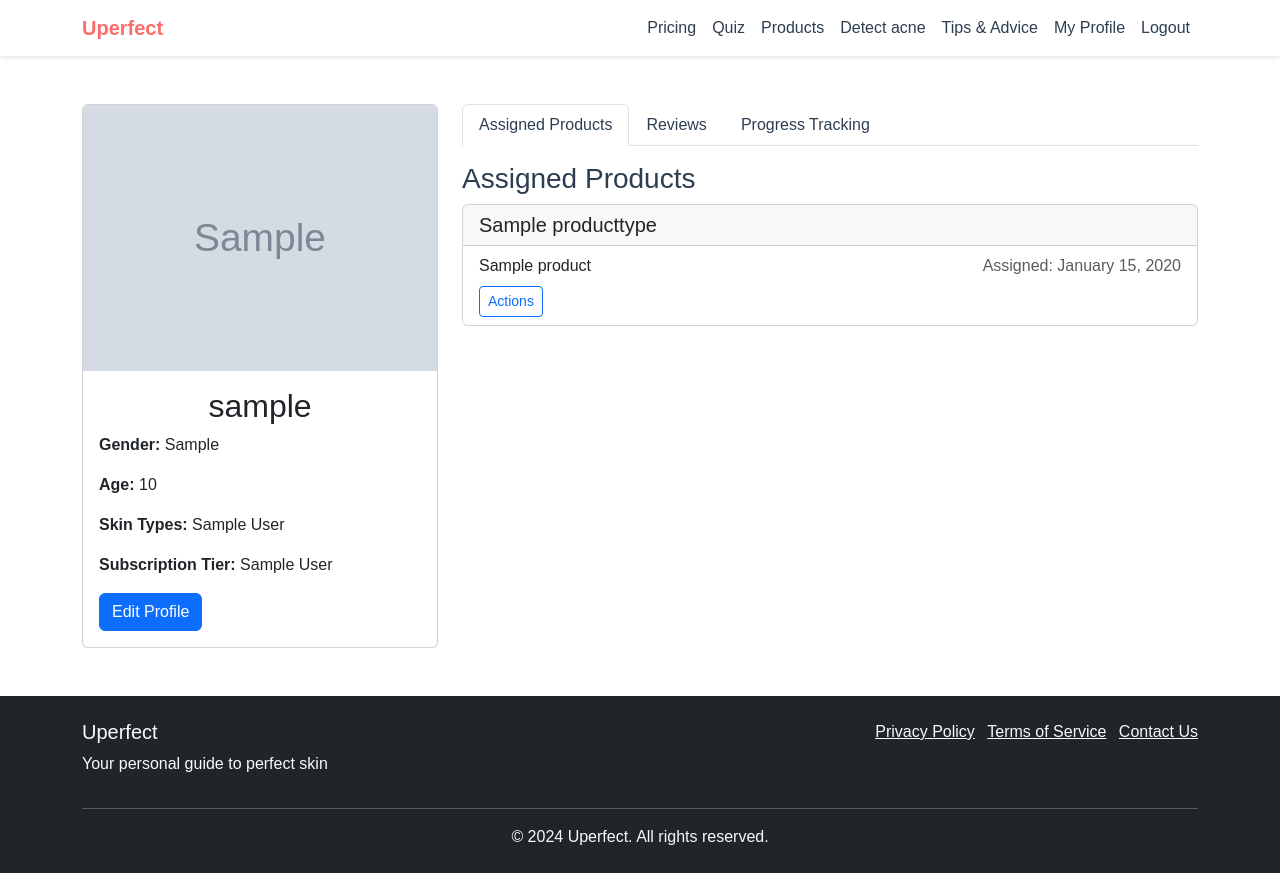
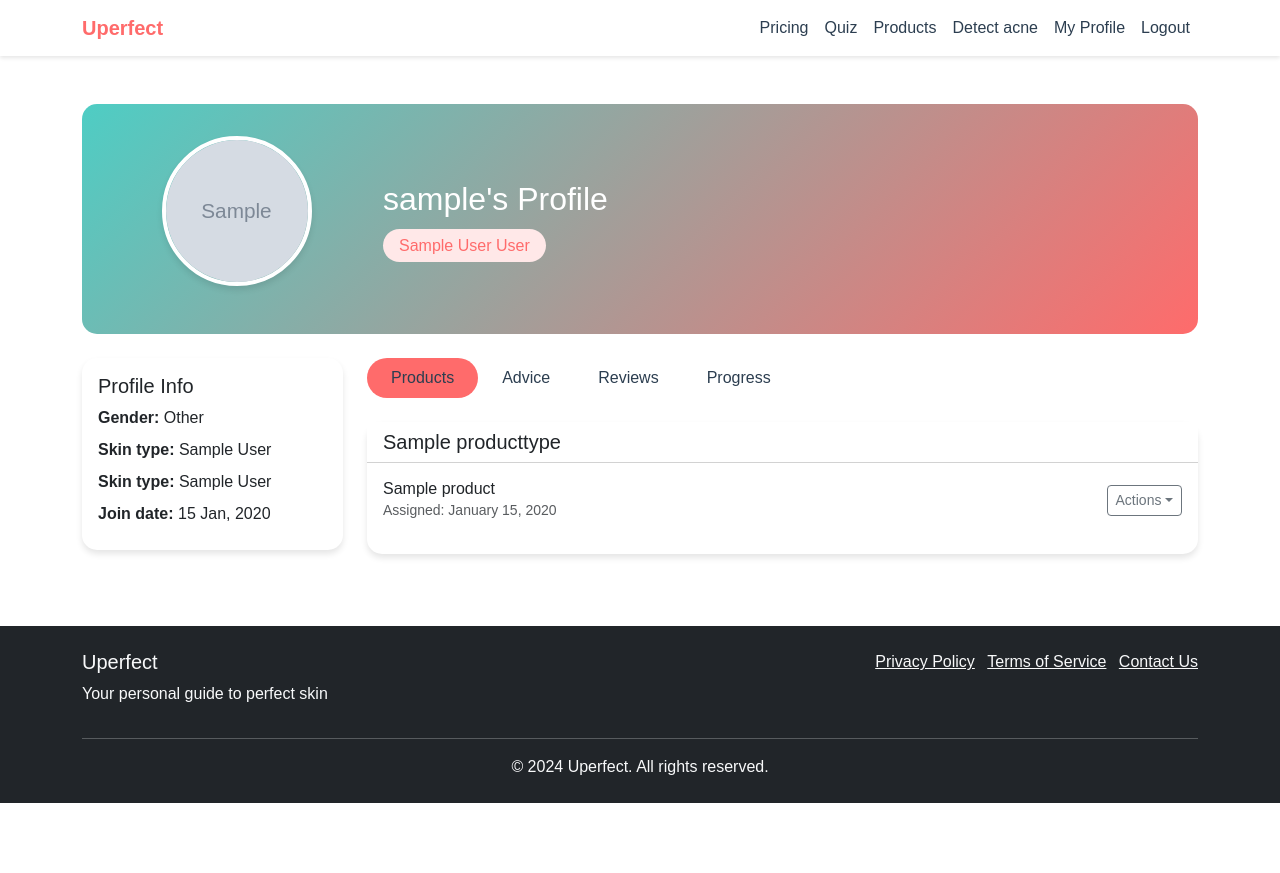
Before and after one commit to succy1/Uperfect, a Django app: page /profile/ in a window 1280 px wide. After the commit the page ends 803 px from the top, so only its background shows below. Run offline with Django 5.2, Linux system fonts and the light colour scheme; a user stored in the database is signed in; tables that the repository leaves empty hold one stand-in row (values such as "Sample post"); grey boxes marked "Sample" are stand-in pictures; some libraries are stand-ins or nearby versions.

Commit message:
upgrade profile ui, add advice

```diff
--- a/accounts/admin.py
+++ b/accounts/admin.py
@@ -7,3 +7,4 @@ admin.site.register(Profile)
 admin.site.register(SkinCondition)
 admin.site.register(SkincareGoal)
 admin.site.register(SubscriptionTier)
+admin.site.register(SkincareAdvice)
--- a/accounts/forms.py
+++ b/accounts/forms.py
@@ -1,6 +1,7 @@
 from django import forms
 from django.contrib.auth.models import User
 from django.contrib.auth.forms import UserCreationForm
+from .models import Profile
 
 class UserRegisterForm(UserCreationForm):
     email = forms.EmailField()
@@ -8,3 +9,17 @@ class UserRegisterForm(UserCreationForm):
     class Meta:
         model = User
         fields = ['username', 'email', 'password1', 'password2']
+
+class UserUpdateForm(forms.ModelForm):
+    email = forms.EmailField()
+
+    class Meta:
+        model = User
+        fields = ["username", "email"]
+
+class ProfileUpdateForm(forms.ModelForm):
+    profile_picture = forms.ImageField()
+
+    class Meta:
+        model = Profile
+        fields = ['profile_picture']
--- a/accounts/views.py
+++ b/accounts/views.py
@@ -1,8 +1,8 @@
 from django.shortcuts import render, redirect, get_object_or_404
-from .forms import UserRegisterForm
+from .forms import UserRegisterForm, UserUpdateForm, ProfileUpdateForm
 from .quiz import *
 from django.contrib.auth.decorators import login_required
-from .models import Profile, SkincareGoal, SkinCondition, SkinType, SubscriptionTier
+from .models import *
 from django.apps import apps
 from django.contrib import messages
 
@@ -39,11 +39,30 @@ def profile(request):
             grouped_user_products[product_type] = []
         grouped_user_products[product_type].append(user_product)
 
+    if request.method == "POST":
+        u_form = UserUpdateForm(request.POST, instance=request.user)
+        p_form = ProfileUpdateForm(request.POST, request.FILES, instance=request.user.profile)
+
+        if u_form.is_valid() and p_form.is_valid():
+            u_form.save()
+            p_form.save()
+            return redirect("profile")
+    else:
+        u_form = UserUpdateForm(instance=request.user)
+        p_form = ProfileUpdateForm(instance=request.user.profile)
+
+    skin_type_idx = profile.skin_types.all().values_list("id", flat=True)
+    skincare_advice = SkincareAdvice.objects.filter(skin_type_id__in=skin_type_idx)
+
     context = {
         'profile': profile,
         'user_products': grouped_user_products,
         'user_reviews': user_reviews,
+        'u_form': u_form,
+        'p_form': p_form,
+        'skincare_advice': skincare_advice
     }
+
     return render(request, 'profile.html', context)
 
 @login_required
--- a/templates/base.html
+++ b/templates/base.html
@@ -62,9 +62,6 @@
                         <li class="nav-item">
                             <a class="nav-link" href="#">Detect acne</a>
                         </li>
-                        <li class="nav-item">
-                            <a class="nav-link" href="#tips">Tips & Advice</a>
-                        </li>
                         {% if user.is_authenticated %}
                             <li class="nav-item">
                                 <a class="nav-link" href="{% url 'profile' %}">My Profile</a>
--- a/templates/onboarding.html
+++ b/templates/onboarding.html
@@ -1,4 +1,4 @@
-{% extends "base.html" %}
+{% extends "base-nonav.html" %}
 {% load static %}
 {% block content %}
     <div class="container my-5">
--- a/templates/product-list.html
+++ b/templates/product-list.html
@@ -1,5 +1,6 @@
 {% extends "base.html" %}
 {% load static %}
+{% load humanize %}
 {% block extra_css %}
     <link rel="stylesheet" href="{% static 'product/product-list.css' %}" />
 {% endblock extra_css %}
@@ -61,7 +62,7 @@
                                 <br>
                                 <strong>Type:</strong> {{ product.product_type }}
                                 <br>
-                                <strong>Price:</strong> {{ product.price }}
+                                <strong>Price:</strong> {{ product.price | intcomma }}
                             </p>
                             <button type="button"
                                     class="btn btn-primary view-details"
@@ -173,9 +174,6 @@
                                     <strong>Cons:</strong> {{ product.cons }}
                                 </p>
                                 <p>
-                                    <strong>Recommended age:</strong> {{ product.recommended_age }}
-                                </p>
-                                <p>
                                     <span class="badge {% if product.is_natural_organic %}bg-success{% else %}bg-warning{% endif %}">
                                         {% if product.is_natural_organic == None %}
                                             Unspecified
--- a/templates/profile.html
+++ b/templates/profile.html
@@ -1,108 +1,181 @@
 {% extends "base.html" %}
+{% load static %}
+{% load crispy_forms_tags %}
+{% block extra_css %}
+    <style>
+:root {
+    --coral: #FF6B6B;
+    --teal: #4ECDC4;
+    --yellow: #FFD93D;
+    --light-coral: #FFE8E8;
+    --light-teal: #E8F7F6;
+}
+
+.custom-card {
+    border: none;
+    border-radius: 15px;
+    box-shadow: 0 4px 6px rgba(0, 0, 0, 0.1);
+    transition: transform 0.2s;
+}
+
+.custom-card:hover {
+    transform: translateY(-5px);
+}
+
+.profile-header {
+    background: linear-gradient(135deg, var(--teal), var(--coral));
+    color: white;
+    border-radius: 15px;
+    padding: 2rem;
+    margin-bottom: 2rem;
+}
+
+.nav-pills .nav-link {
+    color: var(--coral);
+    border-radius: 20px;
+    padding: 0.5rem 1.5rem;
+}
+
+.nav-pills .nav-link.active {
+    background-color: var(--coral);
+    color: white;
+}
+
+.profile-img {
+    border: 4px solid white;
+    box-shadow: 0 4px 6px rgba(0, 0, 0, 0.1);
+}
+
+.advice-card {
+    border-left: 4px solid var(--teal);
+    background-color: var(--light-teal);
+}
+
+.custom-badge {
+    background-color: var(--light-coral);
+    color: var(--coral);
+    border-radius: 20px;
+    padding: 0.5rem 1rem;
+}
+
+.progress {
+    height: 10px;
+    border-radius: 5px;
+}
+
+.progress-bar {
+    background-color: var(--teal);
+}
+    </style>
+{% endblock extra_css %}
 {% block content %}
     <div class="container my-5">
+        <div class="profile-header mb-4">
+            <div class="row align-items-center">
+                <div class="col-md-3 text-center">
+                    <img src="{{ profile.profile_picture.url }}"
+                         alt="Profile Picture"
+                         class="rounded-circle profile-img img-fluid mb-3"
+                         style="width: 150px;
+                                height: 150px;
+                                object-fit: cover">
+                </div>
+                <div class="col-md-9">
+                    <h2>{{ profile.user.username }}'s Profile</h2>
+                    <div class="mt-3">
+                        <span class="custom-badge me-2">{{ profile.subscription_tier.name|default:"Free" }} User</span>
+                    </div>
+                </div>
+            </div>
+        </div>
         <div class="row">
-            <div class="col-md-4">
-                <div class="card">
-                    <img src="{{ profile.profile_picture.url }}"
-                         class="card-img-top"
-                         alt="{{ profile.user.username }}'s profile picture">
+            <div class="col-md-3">
+                <div class="custom-card card mb-4">
                     <div class="card-body">
-                        <h2 class="card-title text-center">{{ profile.user.username }}</h2>
-                        <p>
-                            <strong>Gender:</strong> {{ profile.gender|default:"Not specified" }}
+                        <h5 class="card-title">Profile Info</h5>
+                        <p class="mb-2">
+                            <strong>Gender:</strong>
+                            {% if profile.gender == "M" %}
+                                Male
+                            {% elif profile.gender == "F" %}
+                                Female
+                            {% else %}
+                                Other
+                            {% endif %}
                         </p>
-                        <p>
-                            <strong>Age:</strong> {{ profile.age|default:"Not specified" }}
-                        </p>
-                        <p>
-                            <strong>Skin Types:</strong>
+                        <p class="mb-2">
+                            <strong>Skin type:</strong>
                             {% for skin_type in profile.skin_types.all %}
                                 {{ skin_type.name }}
                                 {% if not forloop.last %},{% endif %}
-                            {% empty %}
-                                Not specified
                             {% endfor %}
                         </p>
-                        <p>
-                            <strong>Subscription Tier:</strong> {{ profile.subscription_tier.name|default:"None" }}
+                        <p class="mb-2">
+                            <strong>Skin type:</strong>
+                            {% for skin_type in profile.skin_types.all %}
+                                {{ skin_type.name }}
+                                {% if not forloop.last %},{% endif %}
+                            {% endfor %}
                         </p>
-                        <a href="#" class="btn btn-primary">Edit Profile</a>
+                        <p class="mb-2">
+                            <strong>Join date:</strong> {{ profile.user.date_joined| date:"d M, Y" |default:"None" }}
+                        </p>
                     </div>
                 </div>
             </div>
-            <div class="col-md-8">
-                <ul class="nav nav-tabs" id="profileTabs" role="tablist">
-                    <li class="nav-item" role="presentation">
-                        <button class="nav-link active"
-                                id="products-tab"
-                                data-bs-toggle="tab"
-                                data-bs-target="#products"
-                                type="button"
-                                role="tab"
-                                aria-controls="products"
-                                aria-selected="true">Assigned Products</button>
+            <div class="col-md-9">
+                <ul class="nav nav-pills mb-4" role="tablist">
+                    <li class="nav-item">
+                        <a class="nav-link active" data-bs-toggle="pill" href="#products">Products</a>
                     </li>
-                    <li class="nav-item" role="presentation">
-                        <button class="nav-link"
-                                id="reviews-tab"
-                                data-bs-toggle="tab"
-                                data-bs-target="#reviews"
-                                type="button"
-                                role="tab"
-                                aria-controls="reviews"
-                                aria-selected="false">Reviews</button>
+                    <li class="nav-item">
+                        <a class="nav-link" data-bs-toggle="pill" href="#advice">Advice</a>
                     </li>
-                    <li class="nav-item" role="presentation">
-                        <button class="nav-link"
-                                id="progress-tab"
-                                data-bs-toggle="tab"
-                                data-bs-target="#progress"
-                                type="button"
-                                role="tab"
-                                aria-controls="progress"
-                                aria-selected="false">Progress Tracking</button>
+                    <li class="nav-item">
+                        <a class="nav-link" data-bs-toggle="pill" href="#reviews">Reviews</a>
+                    </li>
+                    <li class="nav-item">
+                        <a class="nav-link" data-bs-toggle="pill" href="#progress">Progress</a>
                     </li>
                 </ul>
-                <div class="tab-content" id="profileTabsContent">
-                    <div class="tab-pane fade show active"
-                         id="products"
-                         role="tabpanel"
-                         aria-labelledby="products-tab">
-                        <h3 class="mt-3">Assigned Products</h3>
+                <div class="tab-content">
+                    <!-- Products Tab -->
+                    <div id="products" class="tab-pane fade show active">
                         {% for product_type, products in user_products.items %}
-                            <div class="card mb-3">
-                                <div class="card-header">
+                            <div class="custom-card card mb-4">
+                                <div class="card-header bg-white">
                                     <h5 class="mb-0">{{ product_type }}</h5>
                                 </div>
-                                <ul class="list-group list-group-flush">
+                                <div class="card-body">
                                     {% for user_product in products %}
-                                        <li class="list-group-item">
-                                            <div class="d-flex justify-content-between align-items-center">
-                                                <span>{{ user_product.product.name }}</span>
-                                                <span class="text-muted">Assigned: {{ user_product.assigned_at|date:"F d, Y" }}</span>
+                                        <div class="d-flex justify-content-between align-items-center mb-3">
+                                            <div>
+                                                <h6 class="mb-0">{{ user_product.product.name }}</h6>
+                                                <small class="text-muted">Assigned: {{ user_product.assigned_at|date:"F d, Y" }}</small>
                                             </div>
-                                            <div class="mt-2">
-                                                <button class="btn btn-sm btn-outline-primary"
+                                            <div class="dropdown">
+                                                <button class="btn btn-sm btn-outline-secondary dropdown-toggle"
                                                         type="button"
-                                                        data-bs-toggle="collapse"
-                                                        data-bs-target="#collapse{{ user_product.id }}"
-                                                        aria-expanded="false"
-                                                        aria-controls="collapse{{ user_product.id }}">Actions</button>
-                                                <div class="collapse mt-2" id="collapse{{ user_product.id }}">
-                                                    <div class="btn-group" role="group" aria-label="Product actions">
-                                                        <a href="#" class="btn btn-sm btn-outline-secondary">View Details</a>
-                                                        <a href="#" class="btn btn-sm btn-outline-success">Review Product</a>
-                                                        <a href="#" class="btn btn-sm btn-outline-danger">Remove</a>
-                                                    </div>
-                                                </div>
+                                                        data-bs-toggle="dropdown">Actions</button>
+                                                <ul class="dropdown-menu">
+                                                    <li>
+                                                        <a class="dropdown-item" href="#">View Details</a>
+                                                    </li>
+                                                    <li>
+                                                        <a class="dropdown-item" href="#">Review Product</a>
+                                                    </li>
+                                                    <li>
+                                                        <hr class="dropdown-divider">
+                                                    </li>
+                                                    <li>
+                                                        <a class="dropdown-item text-danger" href="#">Remove</a>
+                                                    </li>
+                                                </ul>
                                             </div>
-                                        </li>
+                                        </div>
                                     {% endfor %}
-                                </ul>
+                                </div>
                             </div>
-                        {% empty %}
-                            <p>No products assigned yet.</p>
                         {% endfor %}
                     </div>
                     <div class="tab-pane fade"
@@ -121,6 +194,23 @@
                             </div>
                         {% empty %}
                             <p>No reviews yet.</p>
+                        {% endfor %}
+                    </div>
+                    <div id="advice" class="tab-pane fade">
+                        {% for skin_type in profile.skin_types.all %}
+                            <div class="custom-card card mb-4">
+                                <div class="card-header bg-white d-flex justify-content-between align-items-center">
+                                    <h5 class="mb-0">{{ skin_type.name }}</h5>
+                                    <span class="custom-badge">{{ skin_type.advices.count }} Tips</span>
+                                </div>
+                                <div class="card-body">
+                                    {% for advice in skin_type.advices.all %}
+                                        <div class="advice-card p-3 mb-3">
+                                            <p class="mb-0">{{ advice.content }}</p>
+                                        </div>
+                                    {% endfor %}
+                                </div>
+                            </div>
                         {% endfor %}
                     </div>
                     <div class="tab-pane fade"
@@ -160,14 +250,12 @@
 {% endblock content %}
 {% block extra_js %}
     <script>
-    // Initialize Bootstrap tabs
-    var triggerTabList = [].slice.call(document.querySelectorAll('#profileTabs a'))
-    triggerTabList.forEach(function (triggerEl) {
-        var tabTrigger = new bootstrap.Tab(triggerEl)
-        triggerEl.addEventListener('click', function (event) {
-            event.preventDefault()
-            tabTrigger.show()
-        })
-    })
+    document.addEventListener('DOMContentLoaded', function() {
+        // Initialize tooltips
+        var tooltipTriggerList = [].slice.call(document.querySelectorAll('[data-bs-toggle="tooltip"]'))
+        var tooltipList = tooltipTriggerList.map(function (tooltipTriggerEl) {
+            return new bootstrap.Tooltip(tooltipTriggerEl)
+        });
+    });
     </script>
 {% endblock %}
--- a/templates/recommended_products.html
+++ b/templates/recommended_products.html
@@ -211,9 +211,6 @@
                                             <strong>Cons:</strong> {{ product.cons }}
                                         </p>
                                         <p>
-                                            <strong>Recommended age:</strong> {{ product.recommended_age }}
-                                        </p>
-                                        <p>
                                             <span class="badge {% if product.is_natural_organic %}bg-success{% else %}bg-warning{% endif %}">
                                                 {% if product.is_natural_organic == None %}
                                                     Unspecified
--- a/uperfect1/settings.py
+++ b/uperfect1/settings.py
@@ -44,6 +44,7 @@ INSTALLED_APPS = [
     'django.contrib.sessions',
     'django.contrib.messages',
     'django.contrib.staticfiles',
+    'django.contrib.humanize',
     'storages'
 ]
 
```
Also changed, not shown: accounts/models.py (+7 -0 lines), product/views.py (+13 -5 lines), accounts/migrations/0006_skincareadvice.py (added), accounts/migrations/0007_alter_skincareadvice_content.py (added), accounts/migrations/0008_rename_skin_types_skincareadvice_skin_type.py (added).
